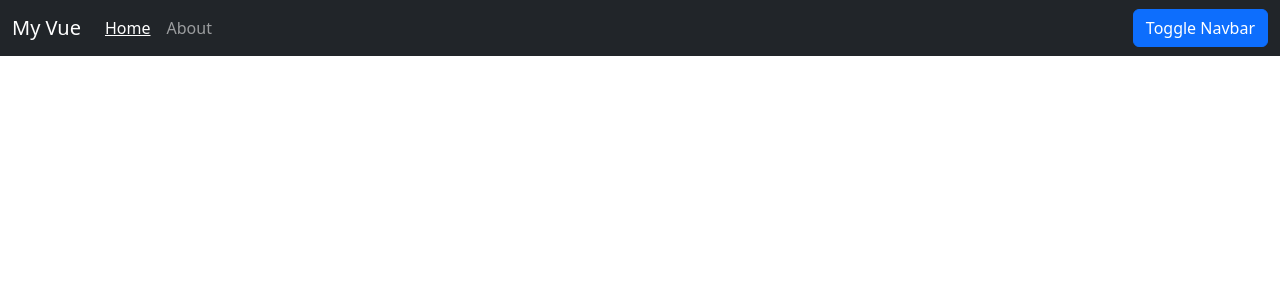
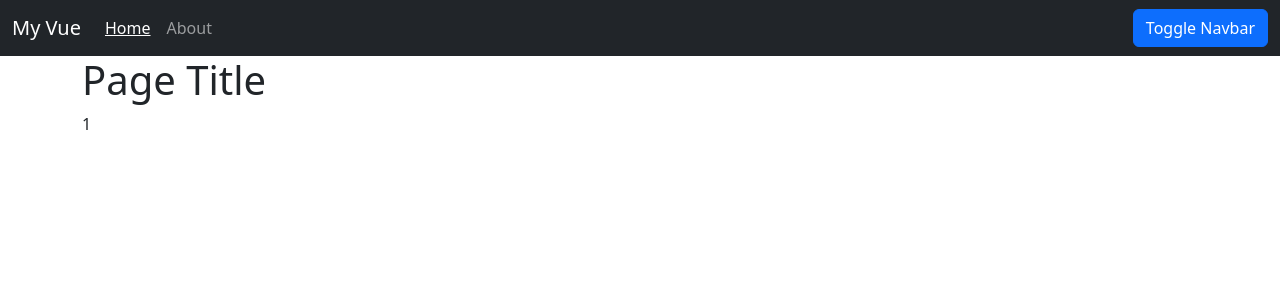
Before and after one commit to ericmc21/vue-start-spa, a Vue app: page /#/1 in a window 1280 px wide. Shown: the top 300 px of the page. Built offline with nearby package versions, Linux system fonts and the light colour scheme.

Commit message:
lesson 6.3, routing params

```diff
--- a/src/components/PageViewer.vue
+++ b/src/components/PageViewer.vue
@@ -1,12 +1,15 @@
 <template>
           <div  class="container">
           <h1>Page Title</h1>
-          <p>content</p>
+          <p>{{$route.params.index}}</p>
         </div>
 </template>
 
 <script>
 export default {
-    props: ["page"]
+  created(){
+   // console.log(this.$route.params)
+
+  }
 }
 </script>
--- a/src/routes.js
+++ b/src/routes.js
@@ -5,7 +5,7 @@
 const router = createRouter({
   history: createWebHashHistory(),
   routes: [
-    { path: "/", component: PageViewer },
+    { path: "/:index?", component: PageViewer },
     { path: "/create", component: CreatePage },
   ],
 });
```
